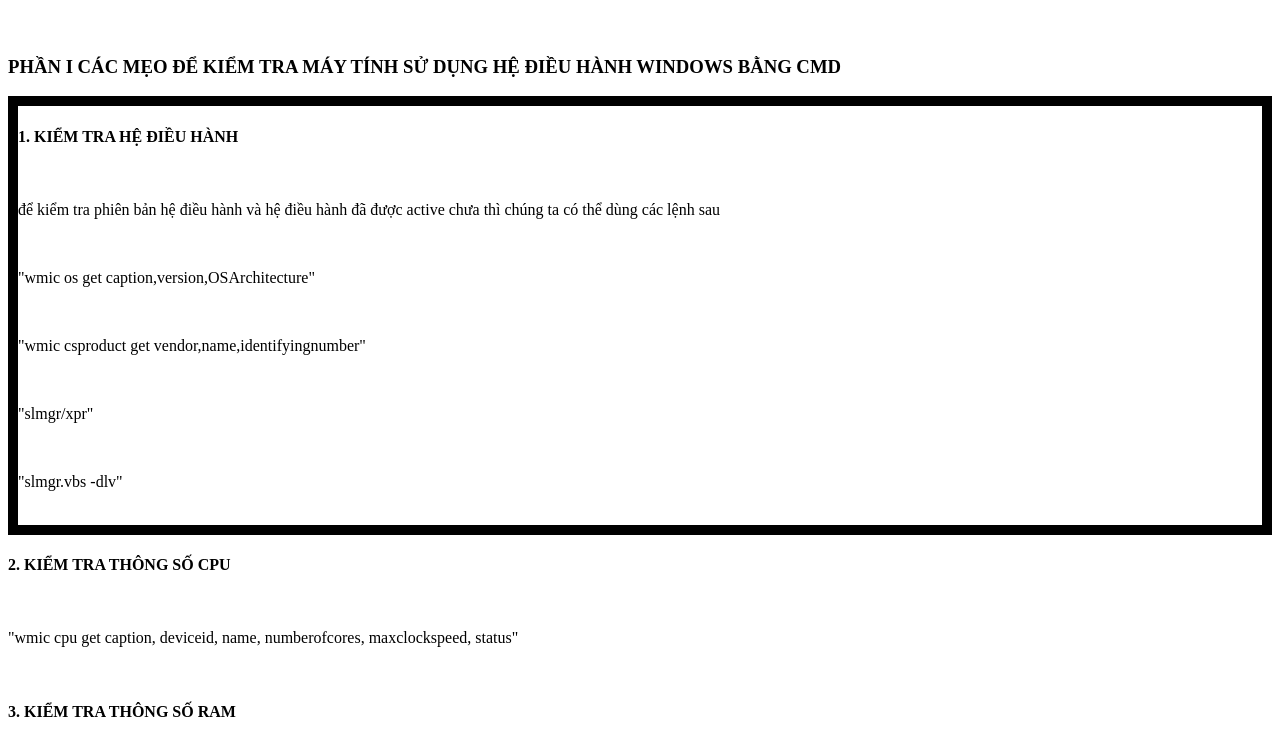
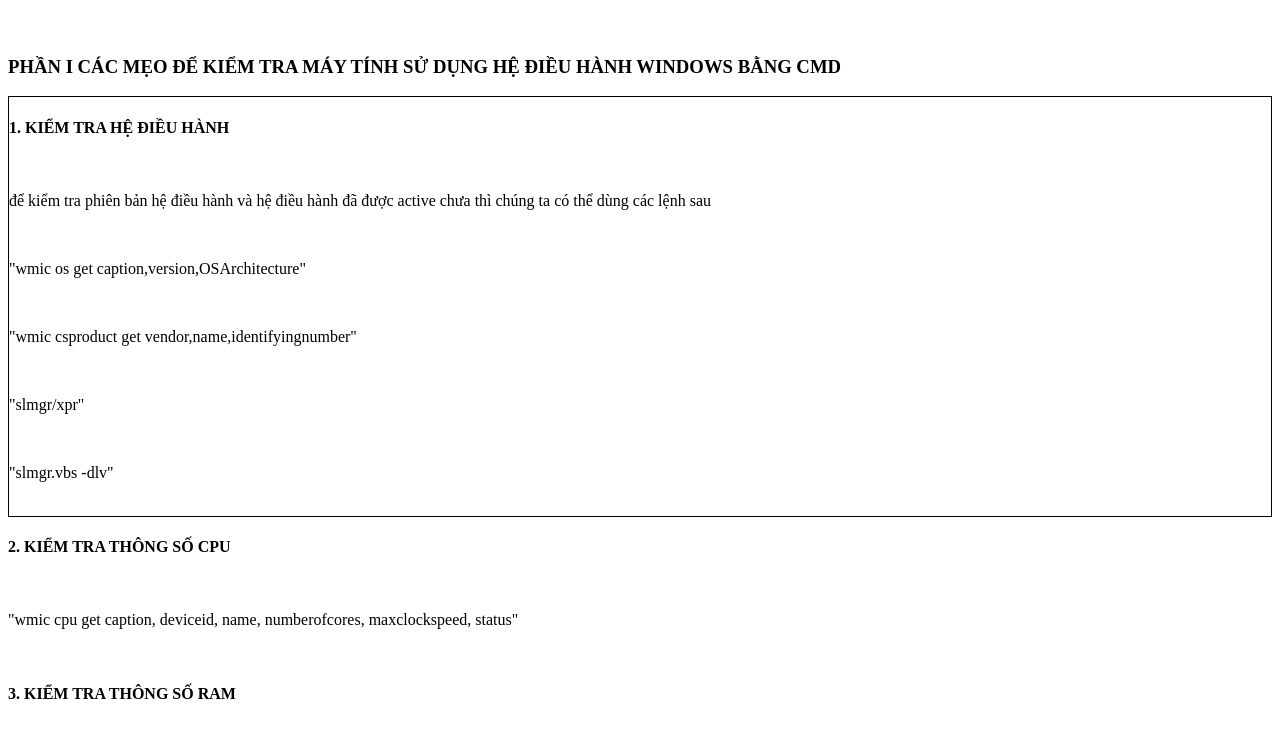
Before and after one commit to thanhtho0311/notedocument, a plain HTML site: page index.html in a window 1280 px wide. Shown: the part 61-800 px from the top of the page. Drawn offline with Linux system fonts and the light colour scheme.

Commit message:
Update index.html

```diff
--- a/index.html
+++ b/index.html
@@ -8,7 +8,7 @@
 
 <h3> PHẦN I CÁC MẸO ĐỂ KIỂM TRA MÁY TÍNH SỬ DỤNG HỆ ĐIỀU HÀNH WINDOWS BẰNG CMD </h3>
 
-<div style="border:10px solid">
+<div style="border:1px solid">
 
 <h4> 1. KIỂM TRA HỆ ĐIỀU HÀNH </h4> <br>
 
```
